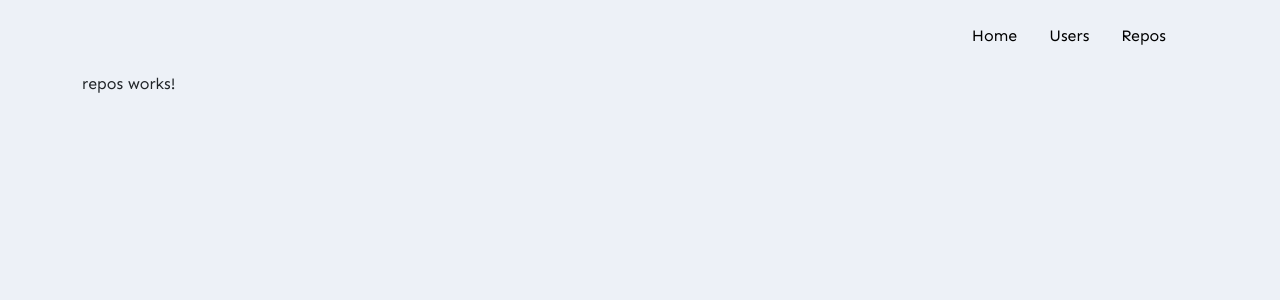
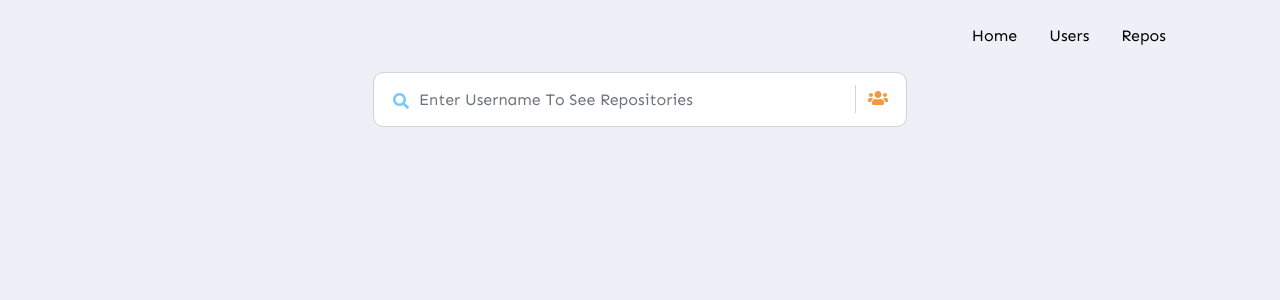
Before and after one commit to vantablanta/github-project, an Angular app: page /repos in a window 1280 px wide. Shown: the top 300 px of the page. Built offline with nearby package versions, Linux system fonts and the light colour scheme.

Commit message:
users displayed.. api pagination

```diff
--- a/src/app/component/repos/repos.component.css
+++ b/src/app/component/repos/repos.component.css
@@ -0,0 +1,37 @@
+.form {
+    position: relative
+}
+
+.form .fa-search {
+    position: absolute;
+    top: 18px;
+    left: 20px;
+    color: #9ca3af
+}
+
+.form span {
+    position: absolute;
+    right: 17px;
+    top: 13px;
+    padding: 2px;
+    border-left: 1px solid #d1d5db
+}
+
+.left-pan {
+    padding-left: 7px
+}
+
+.left-pan .i {
+    padding-left: 10px
+}
+
+.form-input {
+    height: 55px;
+    text-indent: 33px;
+    border-radius: 10px
+}
+
+.form-input:focus {
+    box-shadow: none;
+    border: none
+}
--- a/src/app/component/repos/repos.component.html
+++ b/src/app/component/repos/repos.component.html
@@ -1 +1,14 @@
-<p>repos works!</p>
+<div class="container-fluid" >
+    <div class="row height d-flex justify-content-center align-items-center">
+      <div class="col-md-6">
+        <form action="" class="form">
+          <fa-icon class="i fa-search" [icon]="faSearch" [ngStyle]="{'color': '#7bc8f9'}"></fa-icon>
+          <input type="text" class="form-control form-input" placeholder="Enter Username To See Repositories">
+          <span class="left-pan">
+            <fa-icon class="i fa-microphone" [icon]="faUsers" [ngStyle]="{'color': '#f59840'}"></fa-icon>
+          </span>
+        </form>
+      </div>
+    </div>
+
+</div>
--- a/src/app/component/repos/repos.component.ts
+++ b/src/app/component/repos/repos.component.ts
@@ -1,4 +1,6 @@
 import { Component, OnInit } from '@angular/core';
+import { faSearch, faUsers } from '@fortawesome/free-solid-svg-icons';
+
 
 @Component({
   selector: 'app-repos',
@@ -6,6 +8,8 @@ import { Component, OnInit } from '@angular/core';
   styleUrls: ['./repos.component.css']
 })
 export class ReposComponent implements OnInit {
+  faSearch = faSearch
+  faUsers = faUsers
 
   constructor() { }
 
--- a/src/app/component/users/users.component.css
+++ b/src/app/component/users/users.component.css
@@ -1,7 +1,3 @@
-.height {
-    height: 75vh
-}
-
 .form {
     position: relative
 }
@@ -39,3 +35,51 @@
     box-shadow: none;
     border: none
 }
+
+.container {
+    height: 100vh
+}
+
+.card {
+    width: 200px;
+    padding: 15px;
+    border: none;
+    cursor: pointer;
+}
+
+.round-image {
+    width: 100px;
+    height: 100px;
+    border: 2px solid #7bc8f9;
+    border-radius: 50%;
+    display: flex;
+    justify-content: center;
+    align-items: center
+}
+
+.content {
+    font-size: 13px
+}
+
+.follow {
+    border-radius: 25px;
+    padding-right: 19px;
+    padding-left: 19px;
+    height: 42px;
+    font-size: 13px;
+    width: 130px;
+    background-color: #3827b1
+}
+
+.follow:hover {
+    background-color: #1a0a8c
+}
+
+.card:hover {
+    box-shadow: 0 0 40px rgba(51, 51, 51, .1)
+}
+
+.view-btn{
+    text-decoration: none;
+    color: black;
+}
--- a/src/app/component/users/users.component.html
+++ b/src/app/component/users/users.component.html
@@ -1,6 +1,4 @@
-
-
-<div class="container">
+<div class="container-fluid" >
   <div class="row height d-flex justify-content-center align-items-center">
     <div class="col-md-6">
       <form action="" class="form">
@@ -12,4 +10,51 @@
       </form>
     </div>
   </div>
+
+<div class="float-start m-1 row  mt-4" *ngFor="let user of users index as i">
+  <div class="card py-4 col-md-4">
+    <div class="d-flex justify-content-center align-items-center">
+      <div class="round-image">
+        <img [src]="user.avatar_url" class="rounded-circle" width="97">
       </div>
+    </div>
+
+    <div class="text-center">
+      <h4 class="mt-3">{{user.login}}</h4>
+
+      <div class="row">
+        <div class="position-relative mt-3 col-md-6">
+          <button [ngStyle]="{'background-color':'#7bc8f9'}" type="button" class="btn btn-light badge text-dark rounded p-2 mt-1">
+            <a target="blank" [href]="user.html_url" class="view-btn">Repositories</a>
+          </button>
+        </div>
+        <div class="position-relative mt-3 col-md-6">
+          <button [ngStyle]="{'background-color':'#32c48a'}" type="button" class="btn btn-light badge text-dark rounded p-2 mt-1">
+            <a target="blank" [href]="user.html_url" class="view-btn">View User</a>
+          </button>
+        </div>
+      </div>
+
+    </div>
+
+  </div>
+
+
+
+
+
+
+
+
+
+
+  <!-- <nav aria-label="...">
+    <ul class="pagination pagination-sm">
+      <li class="page-item active" aria-current="page">
+        <span class="page-link">1</span>
+      </li>
+      <li class="page-item"><a class="page-link" href="#">2</a></li>
+      <li class="page-item"><a class="page-link" href="#">3</a></li>
+    </ul>
+  </nav>-->
+</div>
--- a/src/app/component/users/users.component.ts
+++ b/src/app/component/users/users.component.ts
@@ -1,4 +1,7 @@
 import { Component, OnInit } from '@angular/core';
+
+import { UserInfoService } from 'src/app/service/user-info.service';
+import { UserClass } from 'src/app/user-class';
 
 import { faSearch, faUsers } from '@fortawesome/free-solid-svg-icons';
 
@@ -11,9 +14,17 @@ export class UsersComponent implements OnInit {
   faSearch = faSearch
   faUsers = faUsers
 
-  constructor() { }
+  users : UserClass[] = []
+
+
+  constructor(private userInfo: UserInfoService) { }
 
   ngOnInit(): void {
+    this.userInfo.getUsers().subscribe(
+      (data:any) => {
+       this.users = data
+      }
+    )
   }
 
 }
--- a/src/app/service/user-info.service.ts
+++ b/src/app/service/user-info.service.ts
@@ -10,17 +10,16 @@ import { environment } from 'src/environments/environment';
 export class UserInfoService {
 
   user = "vantablanta"
-  userUrl = `https://api.github.com/users/${this.user}`
+  userUrl = `https://api.github.com/users`
   repoUrl = `https://api.github.com/users/${this.user}/repos?per_page=40`
   // "https://api.github.com/users/vantablanta/repos?per_page=100"
 
 
   constructor(private http: HttpClient) { }
 
-  getUser(): Observable<UserClass> {
-    return this.http.get<UserClass>(this.userUrl)
+  getUser(): Observable<UserClass>{
+    return this.http.get<UserClass>(`${this.userUrl}/${this.user}`)
     {}
-
   }
   getUserRepos() {
     return this.http.get(this.repoUrl,
@@ -31,11 +30,21 @@ export class UserInfoService {
       }
     )
   }
+
+  getUsers() {
+    return this.http.get(`${this.userUrl}?per_page=10`,
+    {
+      headers: new HttpHeaders({
+        Authorization: environment.apiKey
+      })
+    }
+  )
 }
 
-// getUsers() {
 
-// }
+}
+
+
 
 // getRepos() {
 
--- a/src/environments/environment.prod.ts
+++ b/src/environments/environment.prod.ts
@@ -1,3 +1,4 @@
 export const environment = {
-  production: true
+  production: true,
+  apiKey: "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"
 };
```
Lines whose indentation alone changed are shown as unchanged.
